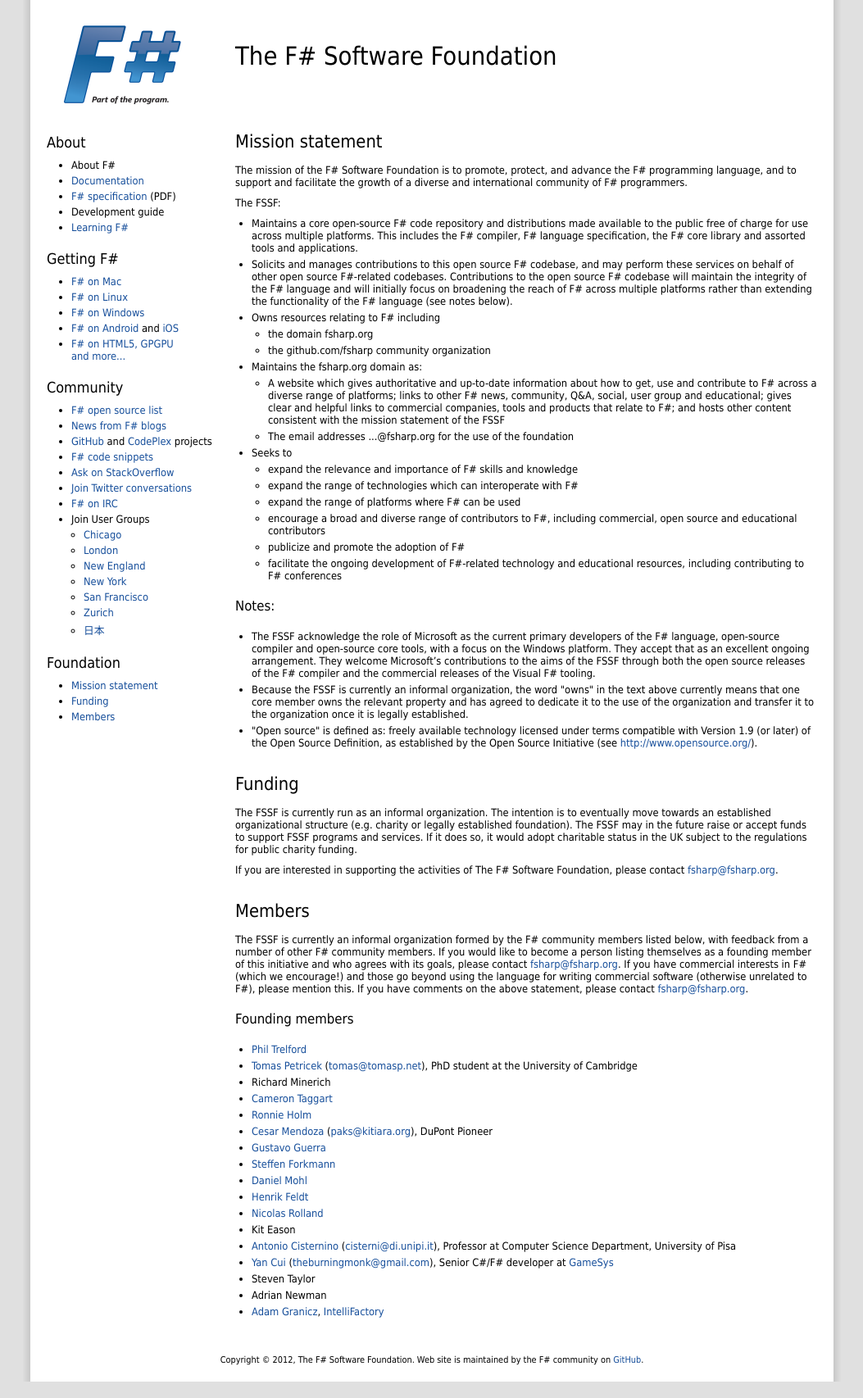
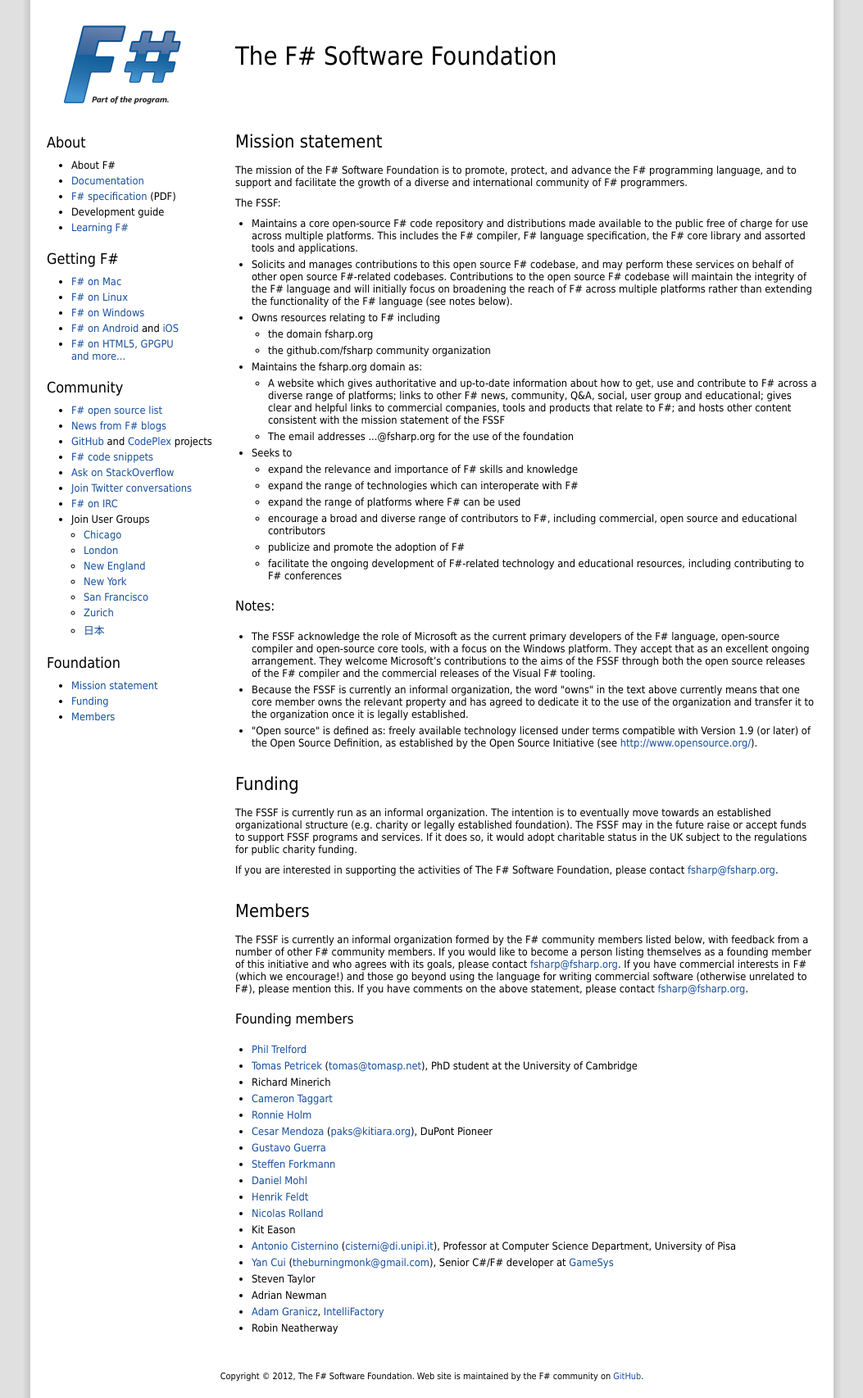
Before and after one commit to fsharp/fsharp.org, a Jekyll site: the page built from foundation.html, in a window 1280 px wide. Shown: the whole page at 82% size, without its empty margins (113-1166 px from the left). Built offline with Jekyll 4.4.1, drawn with Linux system fonts in a browser that asks for light colours; nearby versions of some CDN libraries; some web fonts are replaced; comment, search, counter and statistics services are not loaded.

Commit message:
Adding Robin

```diff
--- a/foundation.html
+++ b/foundation.html
@@ -78,5 +78,6 @@
   <li>Steven Taylor</li>
   <li>Adrian Newman</li>
   <li><a href="http://fpish.net/blog/adam.granicz/all/0">Adam Granicz</a>, <a href="http://intellifactory.com">IntelliFactory</a></li>
+  <li>Robin Neatherway</li>
 </ul>
 </div>
```
